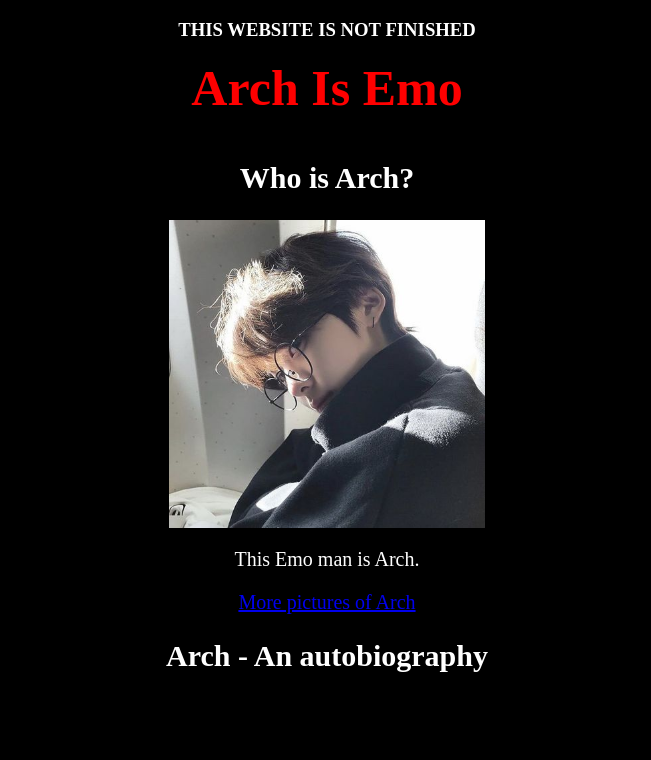
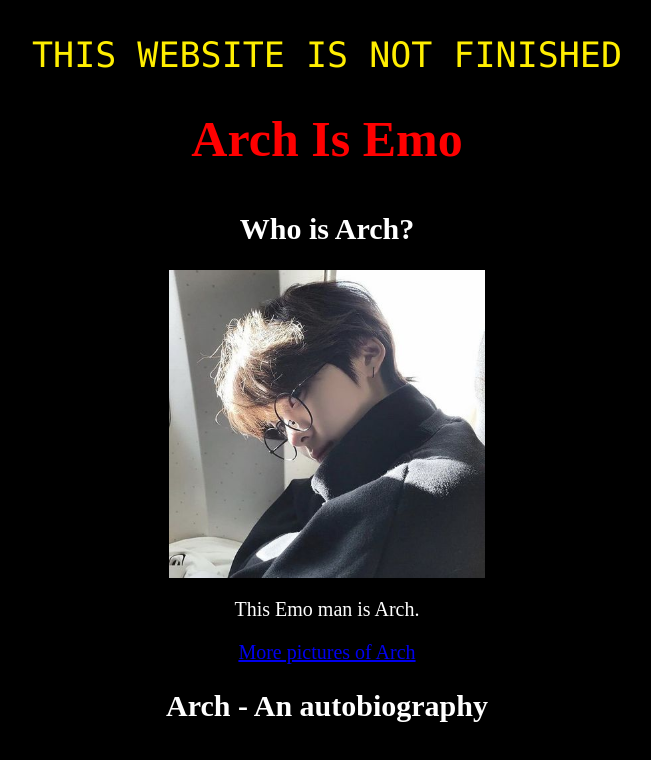
Before and after one commit to ArchIsEmo/ArchIsEmo.github.io, a plain HTML site: page index.html in a window 1280 px wide. Shown: the whole page, without its empty margins (313-964 px from the left). Drawn offline with Linux system fonts and the light colour scheme.

Commit message:
Update styles.css

```diff
--- a/styles.css
+++ b/styles.css
@@ -1,6 +1,13 @@
 h1, h2, h3, p {
     text-align: center;
     color: #ffffff;
+}
+
+h3 {
+    font-size: 35px;
+    color: #ffee00;
+    font-family: 'Lucida Console';
+    font-weight: lighter;
 }
 
 h1 {
```
